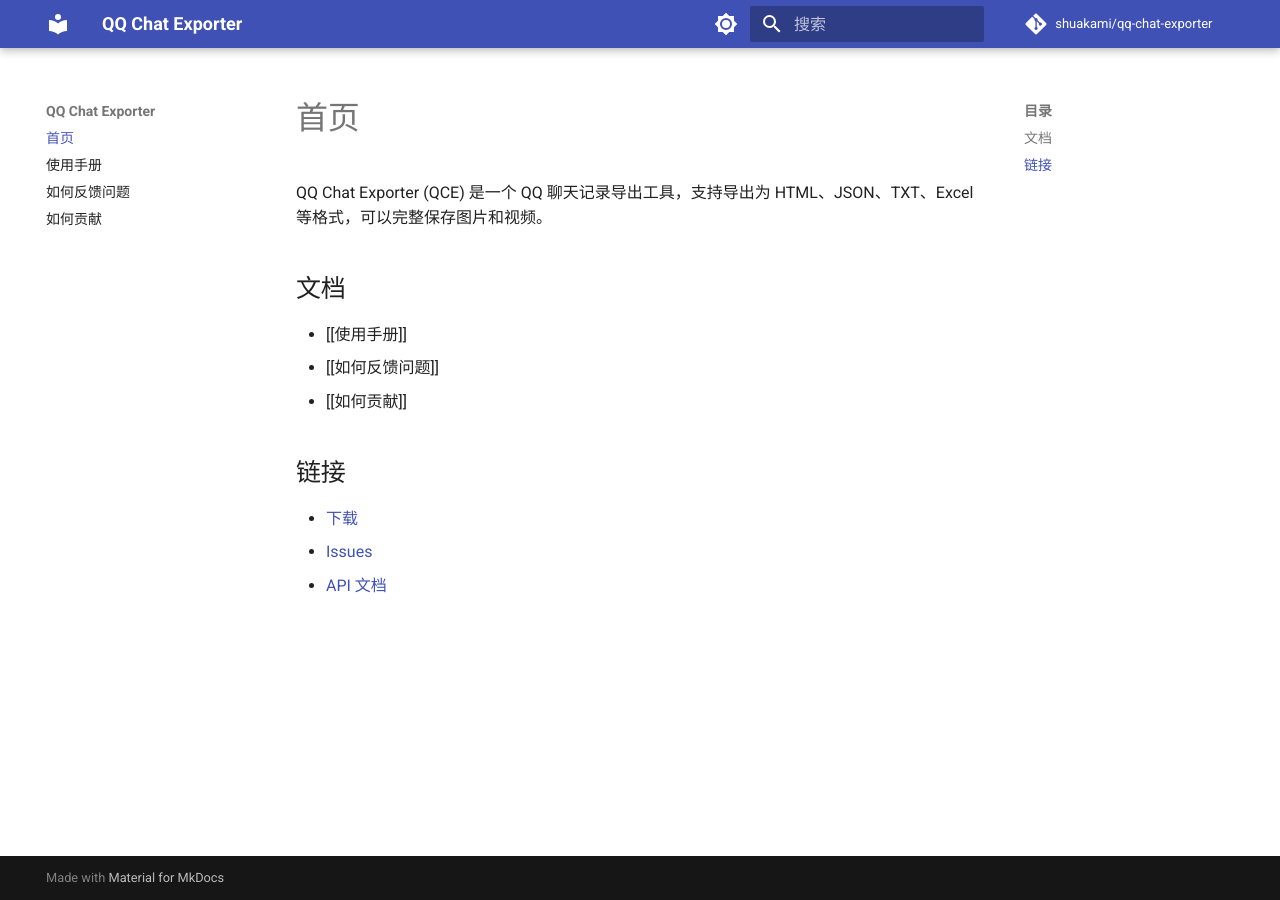
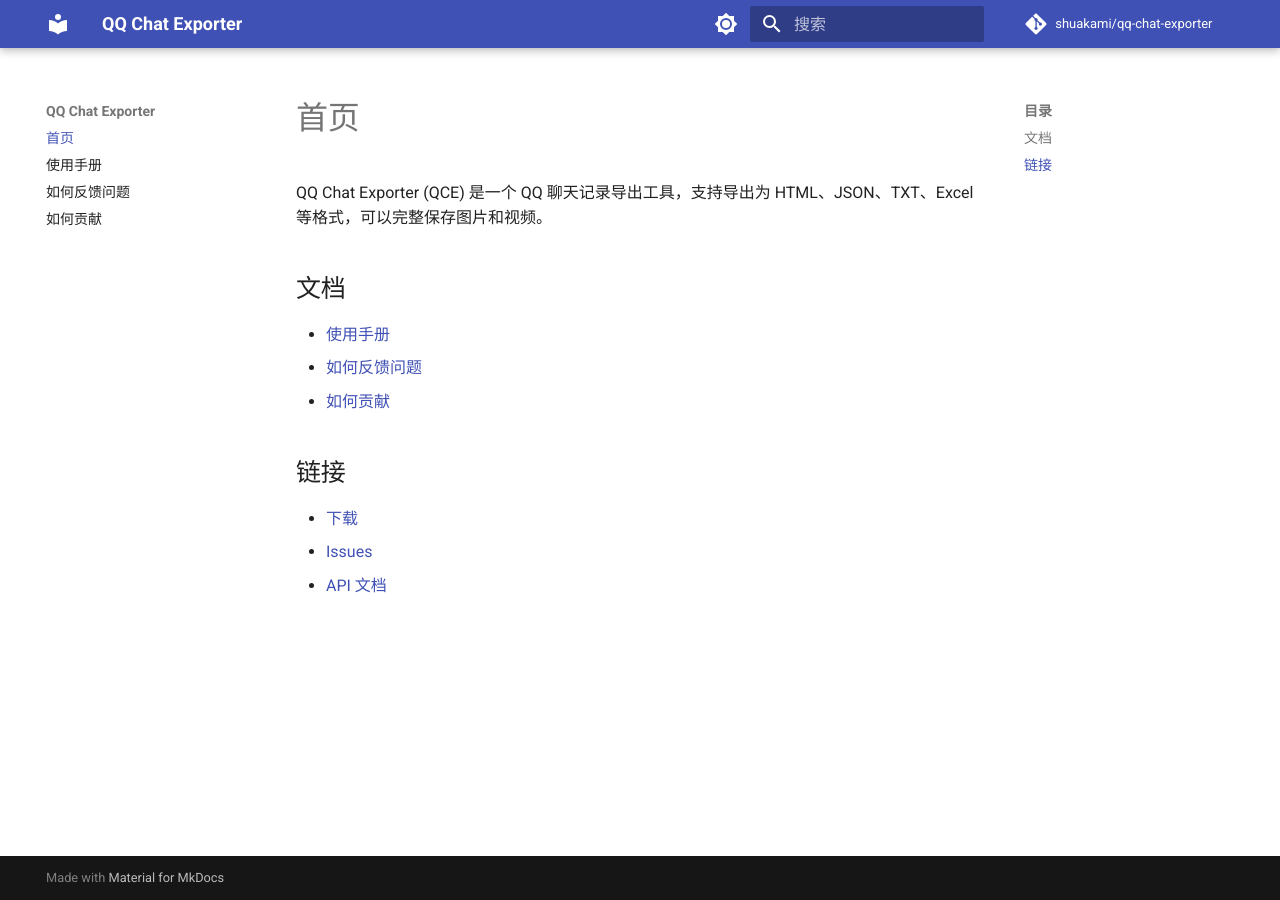
Before and after one commit to shuakami/qq-chat-exporter, an MkDocs documentation site: the page built from docs/index.md, in a window 1280 px wide. Built offline with MkDocs 1.6.1 and Material for MkDocs 9.7.7, drawn with Linux system fonts in a browser that asks for light colours; comment, search, counter and statistics services are not loaded; part of the change alters nothing that is shown.

Commit message:
fix: 修复文档链接语法

```diff
--- a/docs/index.md
+++ b/docs/index.md
@@ -2,9 +2,9 @@ QQ Chat Exporter (QCE) 是一个 QQ 聊天记录导出工具，支持导出为 H
 
 ## 文档
 
-- [[使用手册]]
-- [[如何反馈问题]]
-- [[如何贡献]]
+- [使用手册](guide.md)
+- [如何反馈问题](feedback.md)
+- [如何贡献](contributing.md)
 
 ## 链接
 
```
